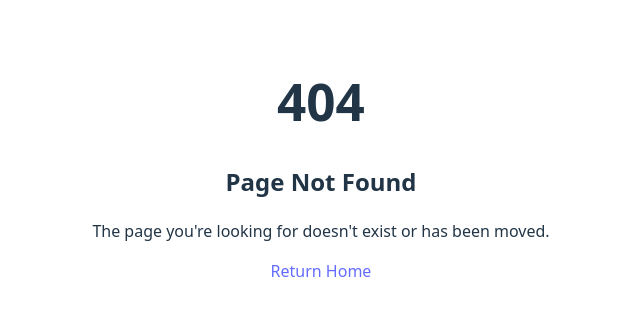
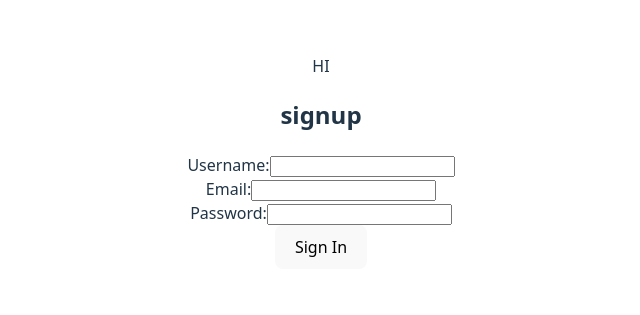
Before and after one commit to BDS-001/Messaging-App, a React (Vite) app in the folder frontend-messaging/: page /signup in a window 1280 px wide. Before the commit this address had no page. Shown: the part 239-554 px from the top of the page, without its empty margins (319-959 px from the left). Built offline with nearby package versions, Linux system fonts and the light colour scheme.

Commit message:
add: signup page

```diff
--- /dev/null
+++ b/frontend-messaging/src/pages/SignupPage/SignupPage.jsx
@@ -0,0 +1,57 @@
+import { useEffect, useState } from "react";
+import { useAuth } from '../../context/AuthContext';
+import { useNavigate } from 'react-router-dom';
+//TODO: change classnames to use module.css
+
+function SignupPage() {
+    const navigate = useNavigate();
+    const {signup, isAuth} = useAuth()
+    const [signupData, setSignupData] = useState({email: '', username: '', password: ''});
+    const [error, setError] = useState(null)
+
+    useEffect(() => {
+        if (isAuth) navigate('/signup')
+    }, [isAuth, navigate])
+
+    function handleChange(e) {
+        const {name, value} = e.target
+        setSignupData(prev => ({
+            ...prev, [name]: value
+        }))
+    }
+
+    function handleSubmit(e) {
+        setError(null)
+        e.preventDefault()
+        const result = signup(signupData)
+        if (!result.success) setError(result.errors)
+    }
+
+    return (
+        <>
+            {error && error.map((error) => (<div key={error} className="error-message">{error}</div>))}
+            <div className="signup-container">
+                <h2>signup</h2>
+                <form onSubmit={handleSubmit}>
+                    <div>
+                        <label htmlFor="username">Username:</label>
+                        <input type="text" id="username" name="username" onChange={handleChange} required/>
+                    </div>
+                    <div>
+                        <label htmlFor="email">Email:</label>
+                        <input type="email" id="email" name="email" onChange={handleChange} required/>
+                    </div>
+                    <div>
+                        <label htmlFor="password">Password:</label>
+                        <input type="password" id="password" name="password" onChange={handleChange} required/>
+                    </div>
+                    <div>
+                        <button type="submit">Sign In</button>
+                    </div>
+                </form>
+            </div>
+        </>
+    );
+}
+
+export default SignupPage;
--- a/frontend-messaging/src/routes/router.jsx
+++ b/frontend-messaging/src/routes/router.jsx
@@ -2,7 +2,7 @@ import App from "../layouts/App.jsx";
 import ErrorPage from "../pages/ErrorPage/ErrorPage.jsx";
 import Homapage from "../pages/Homepage/Homepage.jsx";
 import Login from '../pages/LoginPage/Login.jsx'
-import Register from '../pages/Register/Register.jsx'
+import Signup from '../pages/SignupPage/SignupPage.jsx'
 
 const routes = [
   {
@@ -12,7 +12,7 @@ const routes = [
     children: [
         { index: true, element: <Homapage /> },
         { path: "login", element: <Login /> },
-        { path: "register", element: <Register /> },
+        { path: "signup", element: <Signup /> },
     ],
   },
 ];
```
Also changed, not shown: frontend-messaging/src/pages/Register/Register.jsx (deleted).
